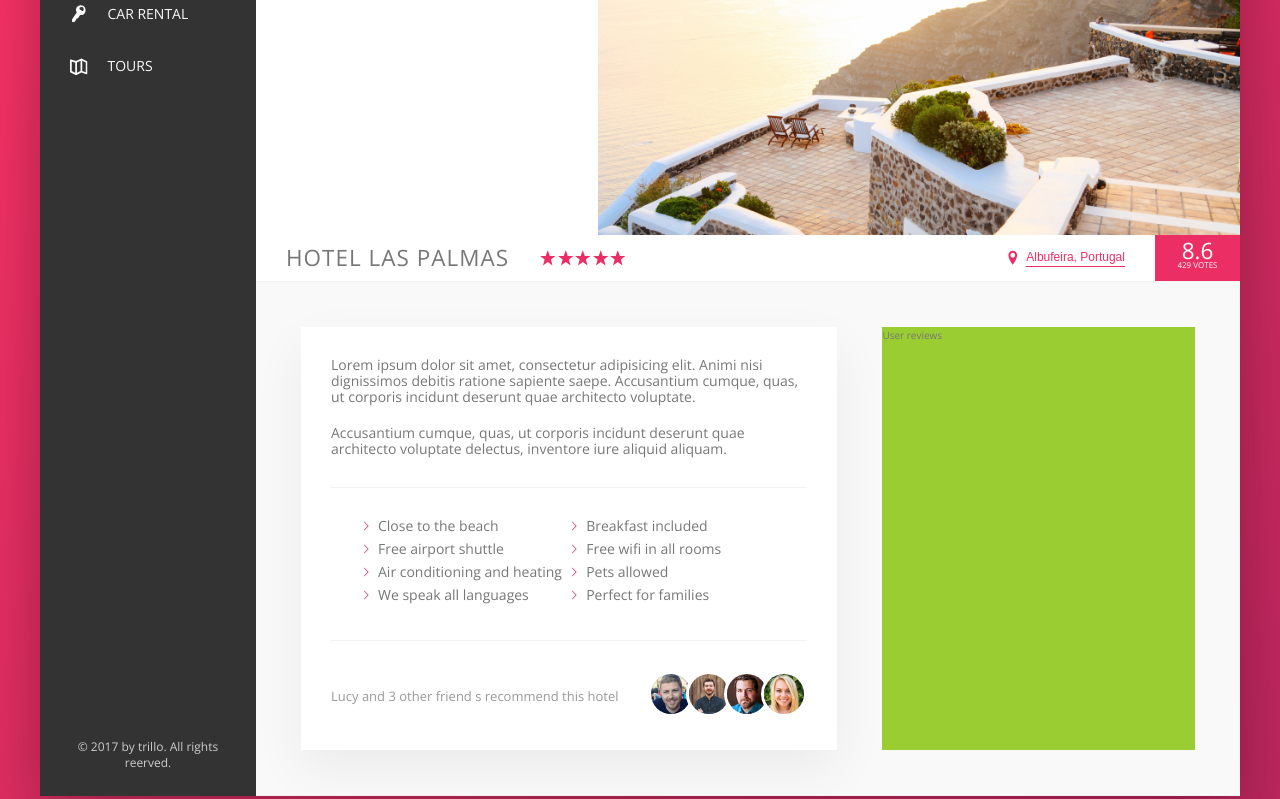
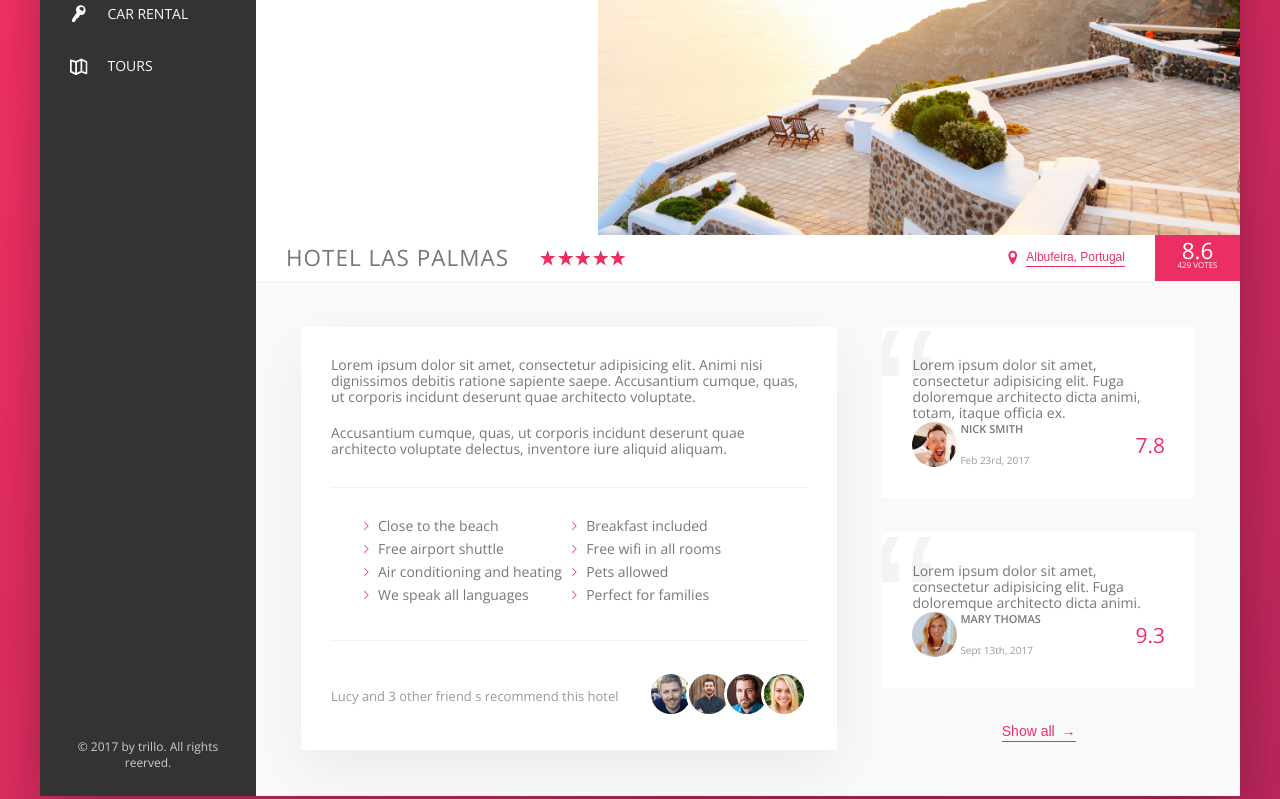
Before and after one commit to Canthar90/Trillo-training, a website: page index.html in a window 1280 px wide. Shown: the part 300-1099 px from the top of the page. Drawn offline with nearby package versions, Linux system fonts and the light colour scheme.

Commit message:
Added reviews section styling

```diff
--- a/index.html
+++ b/index.html
@@ -181,7 +181,46 @@
                         </div>
 
                         <div class="user-reviews">
-                            User reviews
+                            <figure class="review">
+                                <blockqote class="review__text">
+                                    Lorem ipsum dolor sit amet, consectetur adipisicing elit. Fuga doloremque architecto dicta animi, totam, itaque officia ex.
+                                </blockqote>
+                                <figcaption class="review__user">
+                                    <img src="img/user-1.jpg" alt="User 1" class="review__photo">
+                                    <div class="review__user-box">
+                                        <p class="review__user-name">
+                                            Nick Smith
+                                        </p>
+                                        <p class="review__user-date">
+                                            Feb 23rd, 2017
+                                        </p>
+
+                                    </div>
+                                    <div class="review__rating">7.8</div>
+                                </figcaption>
+                            </figure>
+
+                            <figure class="review">
+                                <blockqote class="review__text">
+                                    Lorem ipsum dolor sit amet, consectetur adipisicing elit. Fuga doloremque architecto dicta animi.
+                                </blockqote>
+                                <figcaption class="review__user">
+                                    <img src="img/user-2.jpg" alt="User 1" class="review__photo">
+                                    <div class="review__user-box">
+                                        <p class="review__user-name">
+                                            Mary Thomas
+                                        </p>
+                                        <p class="review__user-date">
+                                            Sept 13th, 2017
+                                        </p>
+
+                                    </div>
+                                    <div class="review__rating">9.3</div>
+                                </figcaption>
+                            </figure>
+
+                            <button class="btn-inline">Show all <span>&rarr;</span></button>
+
                         </div>
                     </div>
                 </main>
--- a/sass/_components.scss
+++ b/sass/_components.scss
@@ -298,9 +298,19 @@
     transition: all .2s;
 
 
+    & span {
+        margin-left: 3px;
+        transition: margin-left .2s;
+    }
+
     &:hover {
         color: var(--color-grey-dark-1);
+
+        span {
+            margin-left: 8px;
+        }
     }
+
 
     &:focus {
         outline: none;
@@ -384,9 +394,6 @@
         margin-right: auto;
     }
 
-    &__friends {
-
-    }
 
     &__photo {
         box-sizing: content-box;
@@ -400,3 +407,68 @@
         }
     }
 }
+
+//////////////////////////////////
+// Reviews
+.review {
+    background-color: #fff;
+    box-shadow: var(--shdow-light);
+    padding: 3rem;
+    margin-bottom: 3.5rem;
+    position: relative;
+    overflow: hidden;
+
+    &__text {
+        margin-bottom: 2rem;
+        z-index: 10;
+        position: relative;
+    }
+
+    &__user{
+        display: flex;
+        align-items: center;
+        flex: 0 0 auto;
+
+    }
+
+    &__photo {
+        height: 4.5rem;
+        width: 4.5rem;
+        border-radius: 50%;
+        margin-right: .3rem;
+    }
+
+    &__user-box {
+        margin-right: auto;
+    }
+
+    &__user-name{
+        text-transform: uppercase;
+        margin-bottom: 1.5rem;
+        font-size: 1.1rem;
+        font-weight: 600;
+    }
+
+    &__user-date {
+        font-size: 1rem;
+        color: var(--color-grey-dark-3);
+
+    }
+
+    &__rating {
+        color: var(--color-primary);
+        font-size: 2.1rem;
+    }
+
+    &::before {
+        content: "\201C";
+        position: absolute;
+        top: -2.75rem;
+        line-height: 1;
+        left: -1rem;
+        font-size: 20rem;
+        color: var(--color-grey-light-2);
+        font-family: sans-serif;
+        z-index: 1;
+    }
+}
--- a/sass/_layout.scss
+++ b/sass/_layout.scss
@@ -39,6 +39,7 @@
 }
 
 .detail {
+    font-size: 1.4rem;
     display: flex;
     padding: 4.5rem;
     background-color: var(--color-grey-light-1);
@@ -55,6 +56,8 @@
 }
 
 .user-reviews {
-    background-color: yellowgreen;
     flex: 1;
+    display: flex;
+    flex-direction: column;
+    align-items: center;
 }
```
Also changed, not shown: css/style.css.
